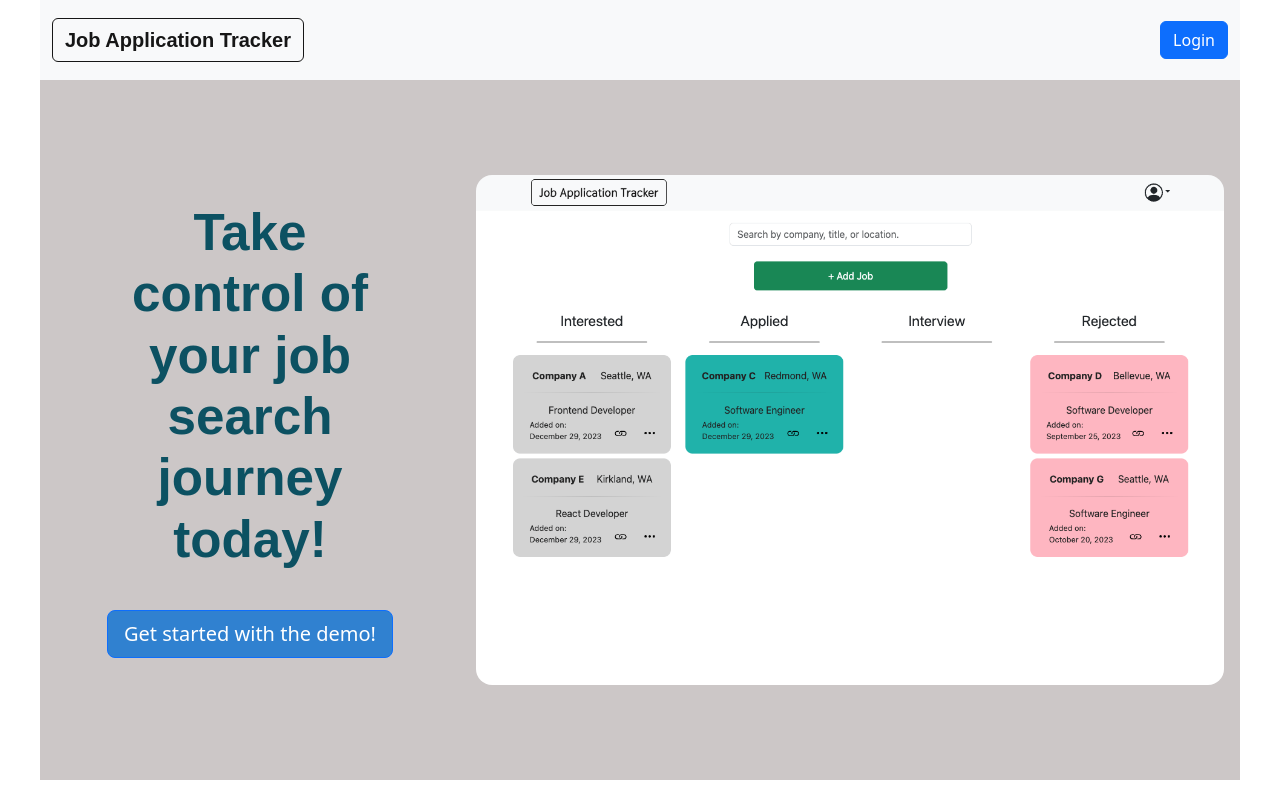
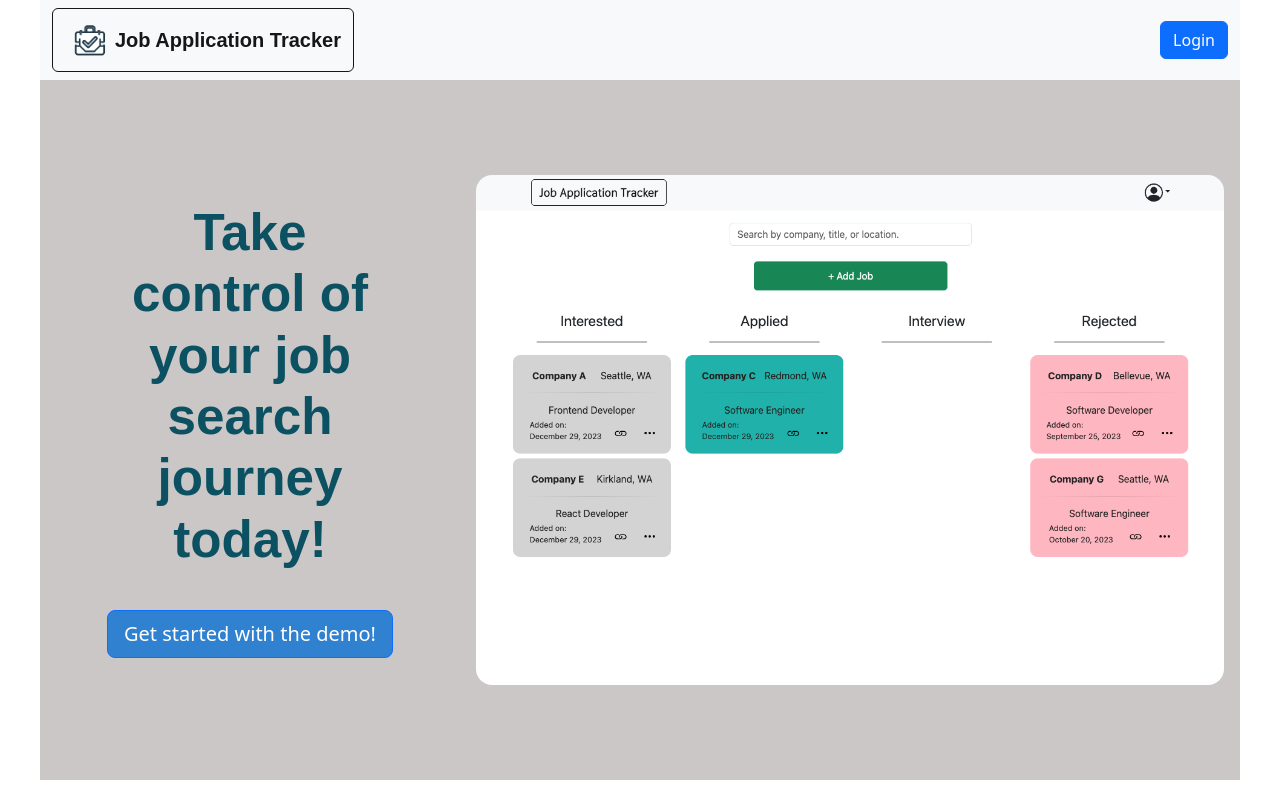
Before and after one commit to cleecoloma/job-application-tracker, a React (Vite) app: page / in a window 1280 px wide. Shown: the top 800 px of the page. Built offline with nearby package versions, Linux system fonts and the light colour scheme; no server answers; a web font is replaced by a local one.

Commit message:
added logo to header

```diff
--- a/src/components/Header.jsx
+++ b/src/components/Header.jsx
@@ -26,6 +26,7 @@ class Header extends React.Component {
       >
         <Container fluid>
           <Navbar.Brand href='/' id='brand-name'>
+            <img id='brand-logo' src='../images/job-application-logo.png' alt='logo' />
             Job Application Tracker
           </Navbar.Brand>
           <Nav
--- a/src/styles/Header.css
+++ b/src/styles/Header.css
@@ -7,12 +7,19 @@
 }
 
 #brand-name {
+  display: flex;
+  justify-content: center;
+  align-items: center;
   color: rgb(22, 22, 22);
   font-family: 'Thasadith', sans-serif;
   border: thin solid rgb(22, 22, 22);
   padding: 6px 12px;
   font-weight: 700;
   border-radius: 6px;
+}
+
+#brand-logo {
+  height: 50px;
 }
 
 .header-button {
```
